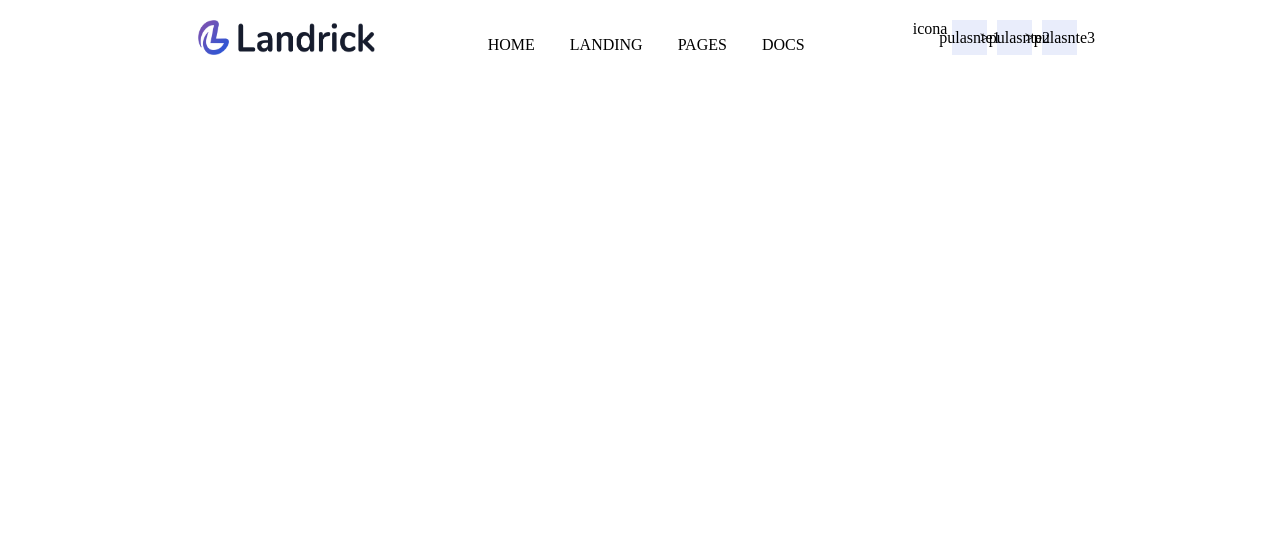
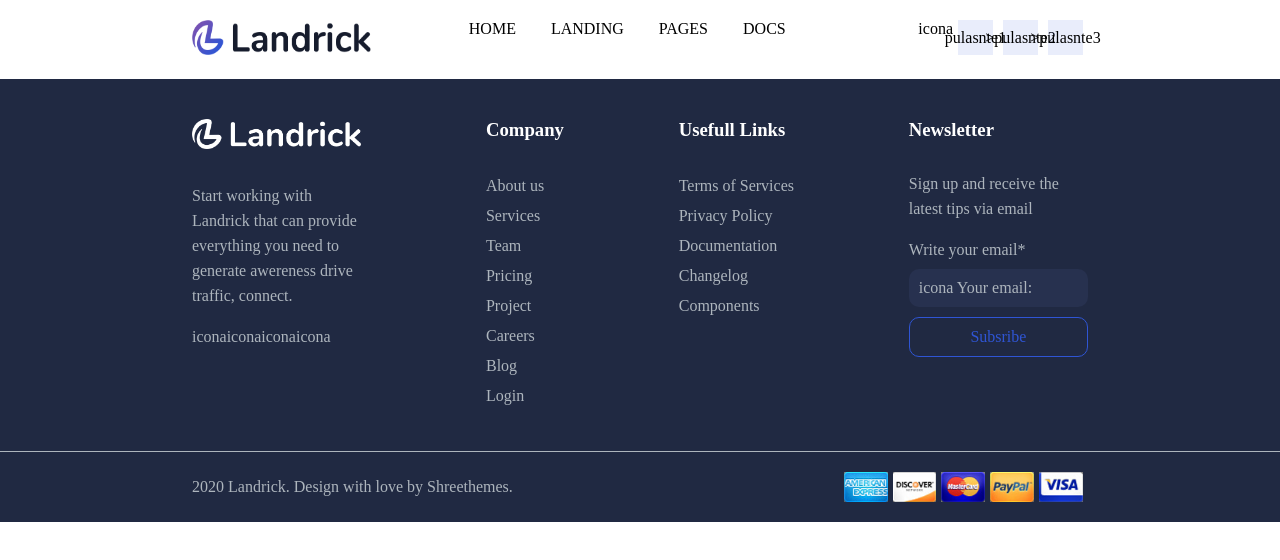
Before and after one commit to MicheleManco/proj-html-vuejs, a Vue app: page / in a window 1280 px wide. Shown: the top 560 px of the page. Built offline with nearby package versions, Linux system fonts and the light colour scheme.

Commit message:
footer base

```diff
--- a/src/App.vue
+++ b/src/App.vue
@@ -21,5 +21,9 @@ export default {
 </script>
 
 <style lang="scss">
-
+*{
+  margin: 0;
+  padding: 0;
+  box-sizing: border-box;
+}
 </style>
--- a/src/components/MyFooter.vue
+++ b/src/components/MyFooter.vue
@@ -1,5 +1,60 @@
 <template>
-  <div>
+  <div id="bg-dark-blue">
+    <div id="centratore-top">
+      <div id="superiore">
+
+        <div id="col-1">
+          <img src="../assets/logo-light.png" alt="">
+          <p>Start working with Landrick that can provide everything you need to generate awereness drive traffic, connect.</p>
+          <div id="socials">
+            <div>icona</div>
+            <div>icona</div>
+            <div>icona</div>
+            <div>icona</div>
+          </div>
+        </div>
+
+        <div id="col-2">
+          <h3 class="section-ft">Company</h3>
+          <ul>
+            <li v-for="link,i in companyLinks" :key="i"><a class="link-decoration" href="">{{link.text}}</a></li>
+          </ul>
+        </div>
+
+         <div id="col-3">
+          <h3 class="section-ft">Usefull Links</h3>
+          <ul>
+            <li v-for="link,i in usefullLinks" :key="i"><a class="link-decoration" href="">{{link.text}}</a></li>
+          </ul>
+        </div>
+
+        <div id="col-4">
+          <h3 class="section-ft">Newsletter</h3>
+          <p>Sign up and receive the latest tips via email</p>
+          <div>Write your email*</div>
+          <div id="user-email">icona Your email:</div>
+          <div id="btn-sub">Subsribe</div>
+        </div>
+
+
+      </div>
+    </div>
+    <div id="divisorio">
+      <div id="centratore-bottom">
+        <div id="inferiore">
+          <div>2020 Landrick. Design with love by Shreethemes.</div>
+
+          <div id="credit-cards">
+            <div class="card"><img src="../assets/american-ex.png" alt=""></div>
+            <div class="card"><img src="../assets/discover.png" alt=""></div>
+            <div class="card"><img src="../assets/master-card.png" alt=""></div>
+            <div class="card"><img src="../assets/paypal.png" alt=""></div>
+            <div class="card"><img src="../assets/visa.png" alt=""></div>
+          </div>
+        </div>
+      </div>
+    </div>
+
 
   </div>
 </template>
@@ -7,9 +62,147 @@
 <script>
 export default {
   name: 'MyFooter',
+  data() {
+    return {
+      companyLinks:[
+      {
+        text: "About us"
+      },
+      {
+        text:"Services"
+      },
+      {
+        text:"Team"
+      },
+      {
+        text:"Pricing"
+      },
+      {
+        text:"Project"
+      },
+      {
+        text:"Careers"
+      },
+      {
+        text:"Blog"
+      },
+      {
+        text:"Login"
+      }
+    ],
+    usefullLinks:[
+      {
+        text:"Terms of Services"
+      },
+       {
+        text:"Privacy Policy"
+      },
+       {
+        text:"Documentation"
+      },
+       {
+        text:"Changelog"
+      },
+       {
+        text:"Components"
+      },
+    ]
+  }
+}
 }
 </script>
 
 <!-- Add "scoped" attribute to limit CSS to this component only -->
 <style scoped lang="scss">
+#btn-sub{
+  color: #2f55d4;
+  border: 1px solid #2f55d4;
+  border-radius: 10px;
+  padding: 10px;
+  display: flex;
+  justify-content: center;
+}
+#user-email{
+  background-color: #27314f;
+  padding: 10px;
+  border-radius: 10px;
+  margin: 10px 0;
+}
+.link-decoration{
+  text-decoration: none;
+  color:#adb5bd;
+}
+li{
+  line-height: 30px;
+  list-style: none;
+}
+#bg-dark-blue{
+  background-color: #202942;
+  color:#adb5bd;
+}
+#centratore-top{
+  width: 70%;
+  margin: 0 auto;
+}
+#superiore{
+  display: flex;
+  justify-content: space-between;
+}
+#col-1{
+width: 20%;
+margin: 40px 0;
+img{
+  max-width: 100%;
+  height: 30px;
+  margin-bottom: 30px;
+}
+p{
+  line-height: 25px;
+  margin-bottom: 20px;
+}
+}
+#col-2{
+margin: 40px 0;
+}
+#col-3{
+margin: 40px 0;
+}
+#col-4{
+margin: 40px 0;
+width: 20%;
+p{
+  line-height: 25px;
+  margin-bottom: 20px;
+}
+}
+.section-ft{
+  color: white;
+  margin-bottom: 30px;
+}
+#socials{
+  display: flex;
+}
+#divisorio{
+  border-top: 1px solid #adb5bd;
+}
+#centratore-bottom{
+  width: 70%;
+  margin: 0 auto;
+}
+#inferiore{
+  display: flex;
+  justify-content: space-between;
+  align-items: center;
+  padding: 20px 0 ;
+}
+#credit-cards{
+  display: flex;
+  .card{
+    margin-right: 5px;
+    height: 30px;
+    img{
+      max-height: 100%;
+    }
+  }
+}
 </style>
```
